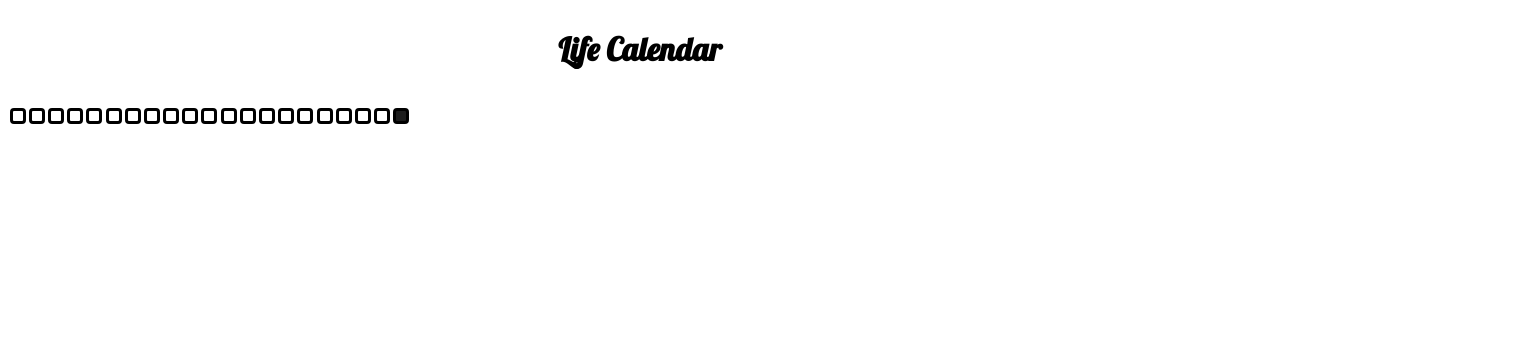
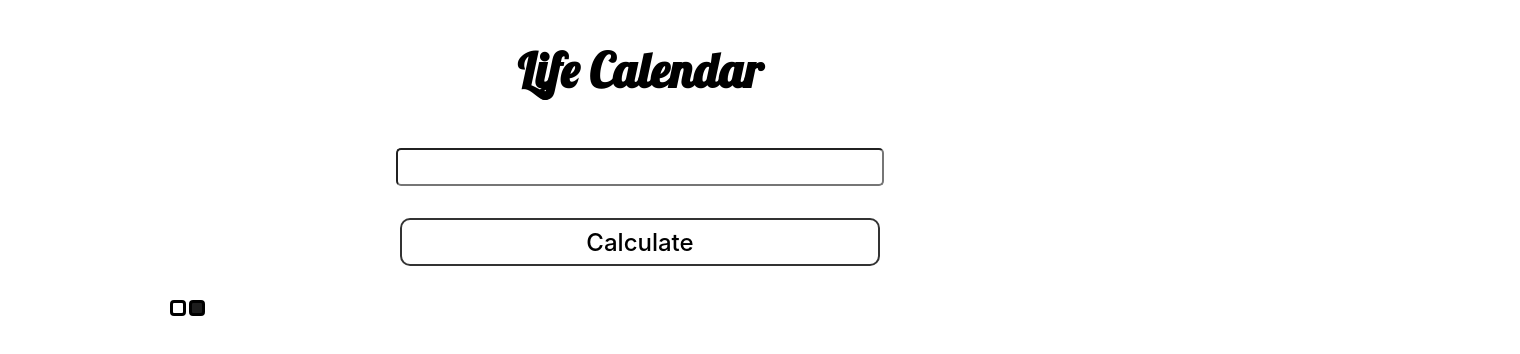
Before and after one commit to JaskiratOberoi/Life-Calander, a plain HTML site: page HTML/index.html in a window 1280 px wide. Shown: the whole page, 1520 px wide, since content can reach past the window. Drawn offline with Linux system fonts and the light colour scheme.

Commit message:
Calendar setup complete with some bugs

```diff
--- a/CSS/style.scss
+++ b/CSS/style.scss
@@ -7,13 +7,14 @@
   align-content: center;
   justify-content: center;
   h1 {
-    font-size: xx-large;
+    font-size: 3rem;
   }
 }
 
 .calendar-row {
   display: flex;
-  flex-wrap: nowrap;
+  flex-wrap: wrap;
+  margin: 0 10rem;
   .calendar-block {
     content: "";
     height: 1rem;
@@ -22,7 +23,8 @@
     border-style: solid;
     border-color: #000000;
     border-radius: 4px;
-    margin: 0.1rem 0.1rem;
+    margin: 0 0.1rem;
+    margin-top: 0.1rem;
   }
   .calendar-block-filled {
     content: "";
@@ -32,7 +34,44 @@
     border-style: solid;
     border-color: #000000;
     border-radius: 4px;
-    margin: 0.1rem 0.1rem;
+    margin: 0 0.1rem;
+    margin-top: 0.1rem;
     background-color: #1d1d1d;
   }
 }
+
+.age {
+  display: flex;
+  flex-direction: column;
+  align-content: center;
+  justify-content: center;
+  div {
+    display: flex;
+    flex-shrink: inherit;
+    align-content: center;
+    justify-content: center;
+    margin-top: 1rem;
+
+    input {
+      width: 30rem;
+      height: 2rem;
+      border-radius: 5px;
+      font-size: 2rem;
+      text-align: center;
+    }
+  }
+  .button {
+    margin: 1rem 50vw;
+    padding: 0.5rem 0;
+    height: 3rem;
+    font-family: -apple-system, BlinkMacSystemFont, "Segoe UI", Roboto, Oxygen,
+      Ubuntu, Cantarell, "Open Sans", "Helvetica Neue", sans-serif;
+    font-size: 1.5rem;
+    font-weight: 500;
+    background-color: white;
+    box-sizing: border-box;
+    border-style: solid;
+    border-color: rgba(0, 0, 0, 0.8);
+    border-radius: 10px;
+  }
+}
--- a/HTML/index.html
+++ b/HTML/index.html
@@ -15,6 +15,16 @@
     <div class="title">
       <h1>Life Calendar</h1>
     </div>
+    <div class= "age">
+        <div>
+            <input type="text" name="age" id="agevalue">
+        </div>
+        <div>
+            <form action="ageImporter()">
+                <input type = "button" class="button" value = "Calculate" id="ageButton"></input>
+            </form>
+        </div>
+    </div>
     <div class="calendar">
         <p>
             <div class="calendar-row" id="rows">
--- a/JS/script.js
+++ b/JS/script.js
@@ -1,24 +1,39 @@
-var calendar_blank_element = "",
-  calendar_filled_element = "";
+var calendar_blank_element = "";
+var calendar_filled_element = "";
 
 function filledboxes(filled) {
-  var i;
-  for (i = 0; i < filled; i++) {
+  var j;
+  for (j = 0; j < filled; j++) {
     calendar_filled_element += `<div class="calendar-block-filled"></div>`;
   }
+  return calendar_filled_element;
+}
 
-  var calendar_boxes = calendar_blank_element + calendar_filled_element;
+function blankboxes(blank) {
+  var i;
+
+  for (i = 0; i < blank; i++) {
+    calendar_blank_element += `<div class="calendar-block"></div>`;
+  }
+  return calendar_blank_element;
+}
+
+function valueInsert(leftWeeks, weekCount) {
+  calendar_empty = blankboxes(leftWeeks);
+  calendar_full = filledboxes(weekCount);
+  var calendar_boxes = calendar_full + calendar_empty;
   document.getElementById("rows").innerHTML = calendar_boxes;
 }
-function blankboxes(blank) {
-  var i;
-  for (j = 0; j < 10; j++) {
-    for (i = 0; i < 2; i++) {
-      calendar_blank_element += `<div class="calendar-block"></div>`;
-    }
-    calendar_blank_element += `<br><br>`;
-  }
-  filledboxes(1);
+
+function calendarCreation(age) {
+  var weekCount = age * 12;
+  var leftWeeks = 900 - weekCount;
+  valueInsert(leftWeeks, weekCount);
 }
 
-window.onload = blankboxes(10);
+function ageImporter() {
+  var userAge = document.getElementById(agevalue);
+  calendarCreation(userAge);
+}
+
+document.getElementById("ageButton").onclick = ageImporter;
```
Also changed, not shown: CSS/style.css, 1 other file.
